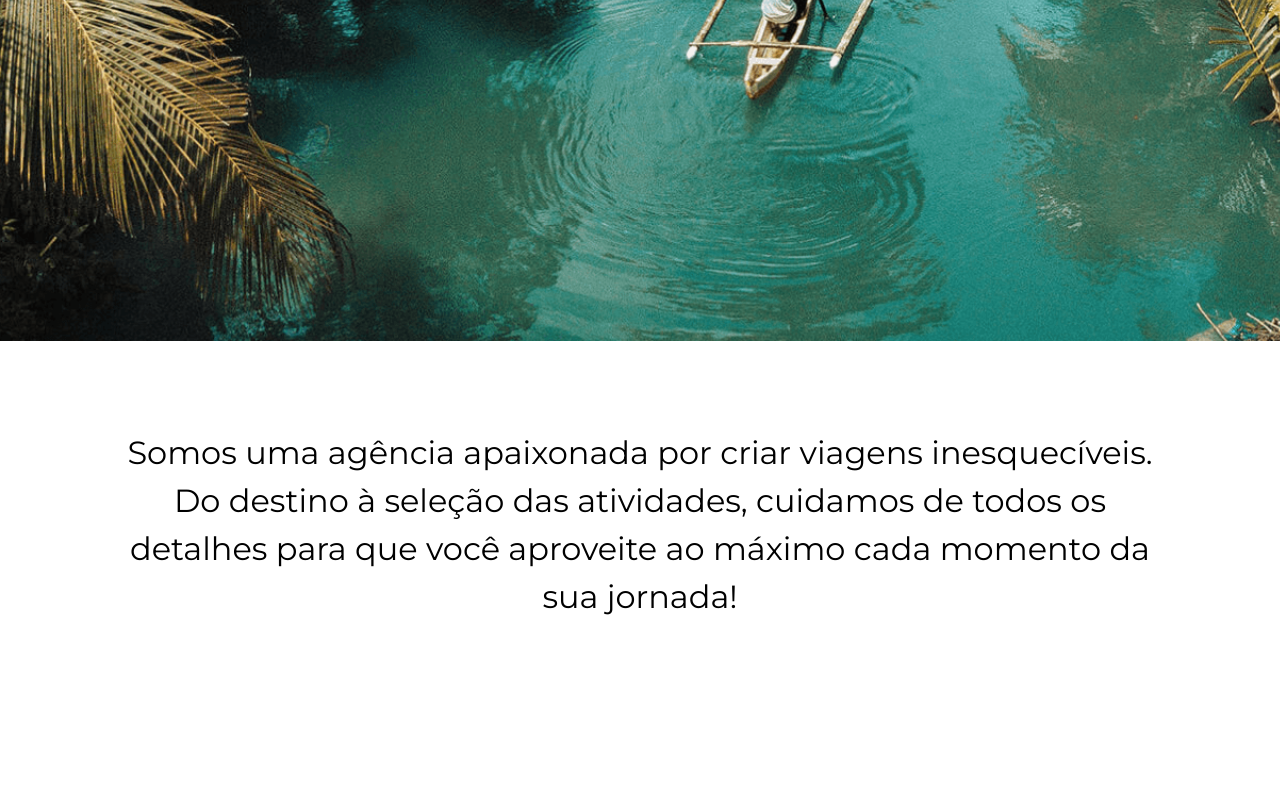
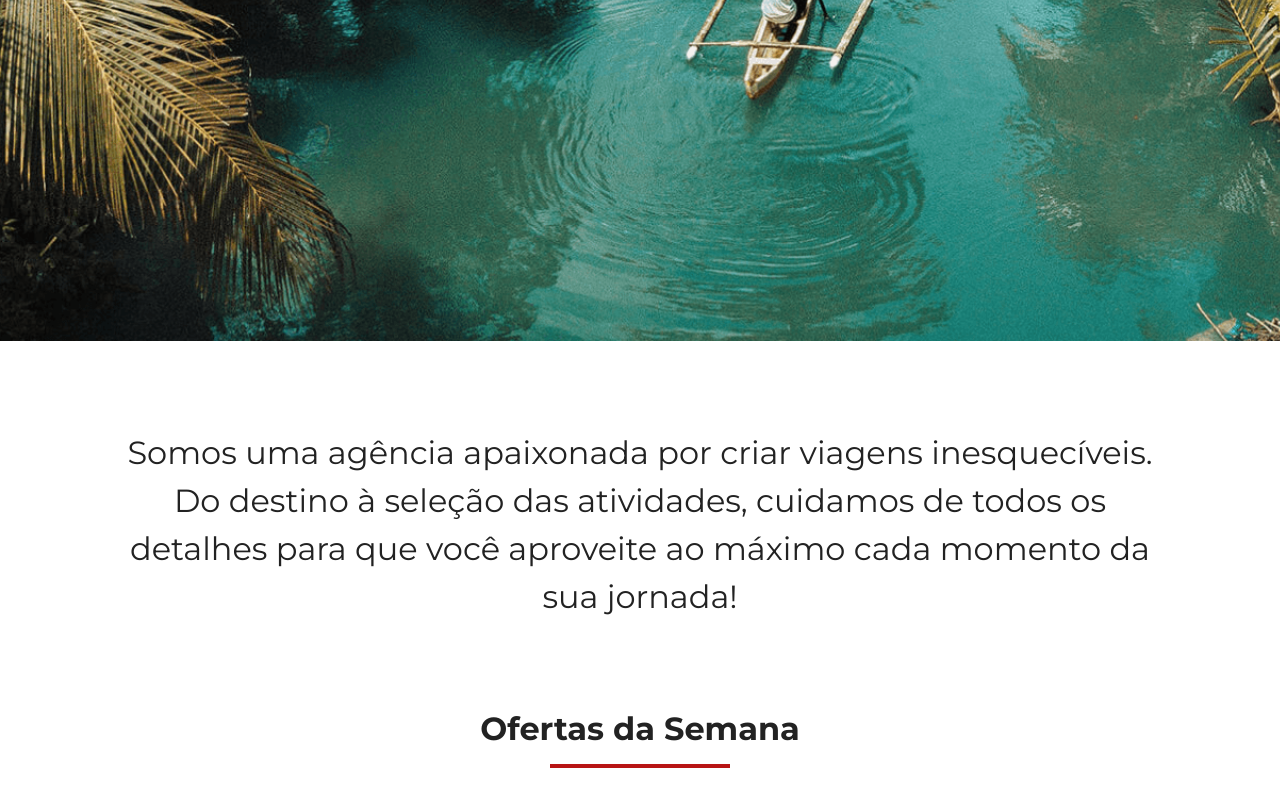
Before and after one commit to Cauarg07/Jornada-Viagens, a plain HTML site: page index.html in a window 1280 px wide. Shown: the part 459-1259 px from the top of the page. Before the commit the page ends 1168 px from the top, so only its background shows below. Drawn offline with Linux system fonts and the light colour scheme.

Commit message:
adiciona titulo componentizado

```diff
--- a/css/global.css
+++ b/css/global.css
@@ -40,4 +40,26 @@ button {
 
 body {
   font-family: "Montserrat";
+  color: var(--text-first-color);
 }
+
+.section-tittle h2 {
+  font-size: 28px;
+  font-weight: var(--tittle-weight);
+  text-align: center;
+  margin: 0;
+}
+
+.section-tittle hr {
+  width: 180px;
+  height: 4px;
+  background-color: var(--second-color);
+  border: none;
+  margin: 16px auto 32px ;
+}
+
+@media screen and (min-width: 768px){
+  .section-tittle h2 {
+  font-size: 32px;
+}
+}
--- a/css/style.css
+++ b/css/style.css
@@ -1,3 +1,4 @@
 @import url(global.css);
 @import url(header.css);
 @import url(hero.css);
+@import url(offer.css);
--- a/index.html
+++ b/index.html
@@ -31,5 +31,11 @@
       <div class="hero-img"></div>
       <h2>Somos uma agência apaixonada por criar viagens inesquecíveis. Do destino à seleção das atividades, cuidamos de todos os detalhes para que você aproveite ao máximo cada momento da sua jornada!</h2>
     </section>
+    <section class="offer">
+      <div class="section-tittle">
+        <h2>Ofertas da Semana</h2>
+        <hr>
+      </div>
+    </section>
   </body>
 </html>
```
Also changed, not shown: css/offer.css (added).
